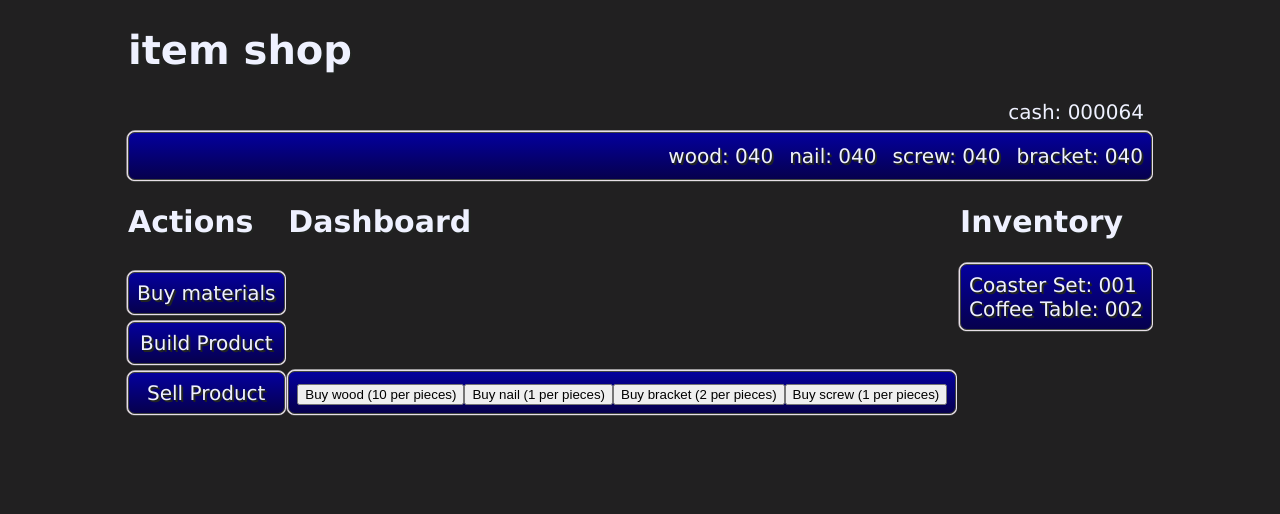
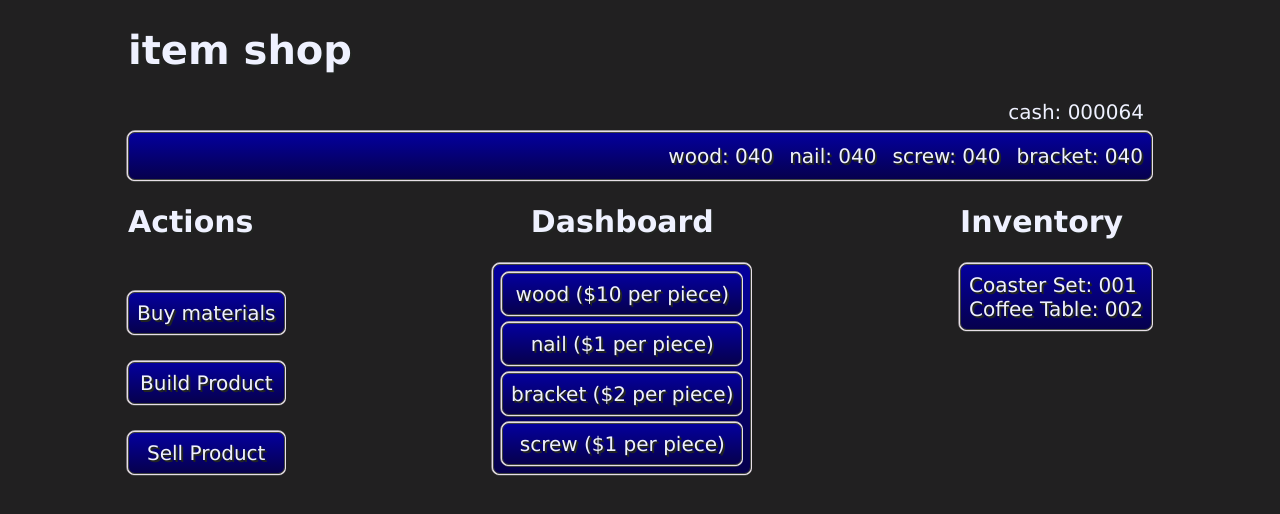
Before and after one commit to cwest9400/unitbuilder, a plain HTML site: page index.html in a window 1280 px wide. Both pictures are taken after a click on the button "Buy materials". Drawn offline with Linux system fonts and the light colour scheme.

Commit message:
styling secondary menu

```diff
--- a/main.js
+++ b/main.js
@@ -34,25 +34,25 @@ let materials = [
         name: "wood",
         quantity: 050,
         price: 10.00,
-        uom: "pieces",
+        uom: "piece",
     },
     {
         name: "nail",
         quantity: 050,
         price: 1.00,
-        uom: "pieces",
+        uom: "piece",
     },
     {
         name: "bracket",
         quantity: 050,
         price: 2.00,
-        uom: "pieces",
+        uom: "piece",
     },
     {
         name: "screw",
         quantity: 050,
         price: 1.00,
-        uom: "pieces",
+        uom: "piece",
     },
 ];
 
@@ -195,7 +195,8 @@ document.getElementById("actionBuy").addEventListener("click", function() {
 
         //create button for each material
         let materialButton = document.createElement("button");
-        materialButton.textContent = `Buy ${material.name} (${material.price} per ${material.uom})`;
+        materialButton.classList.add("secondaryMenuButton")
+        materialButton.textContent = `${material.name} ($${material.price} per ${material.uom})`;
 
         //eventlistener to the material button to call buy() function
         materialButton.addEventListener("click", function() {
--- a/style.css
+++ b/style.css
@@ -144,14 +144,18 @@ body {
 
 }
 .dashboard {
-    gap: 8px;
+
     display: flex;
     flex-direction: column;
-    justify-content: space-between;
+    justify-content: flex-start;
+    align-items: center;
 }
 .secondaryMenu {
     padding: 8px;
   /* margin-top: 8px; */
+  display: flex;
+  flex-direction: column;
+  gap: 8px;
 
 
   border: solid 1px #424542;
@@ -182,3 +186,36 @@ body {
   font-size: 20px;
   font-weight: normal;
 }
+
+.secondaryMenuButton {
+    padding: 8px;
+
+    border: solid 1px #424542;
+    box-shadow: 1px 1px #e7dfe7, -1px -1px #e7dfe7, 1px -1px #e7dfe7,
+      -1px 1px #e7dfe7, 0 -2px #9c9a9c, -2px 0 #7b757b, 0 2px #424542;
+    background: #04009d;
+    background: -moz-linear-gradient(top, #04009d 0%, #06004d 100%);
+    background: -webkit-gradient(
+      linear,
+      left top,
+      left bottom,
+      color-stop(0%, #04009d),
+      color-stop(100%, #06004d)
+    );
+    background: -webkit-linear-gradient(top, #04009d 0%, #06004d 100%);
+    background: -o-linear-gradient(top, #04009d 0%, #06004d 100%);
+    background: -ms-linear-gradient(top, #04009d 0%, #06004d 100%);
+    background: linear-gradient(to bottom, #04009d 0%, #06004d 100%);
+    filter: progid:DXImageTransform.Microsoft.gradient( startColorstr='#04009d', endColorstr='#06004d',GradientType=0 );
+
+    -webkit-border-radius: 7px;
+    -moz-border-radius: 7px;
+    border-radius: 7px;
+
+    color: #eff1ff;
+    text-shadow: 2px 2px #212421, 1px 1px #212021;
+    font-family: Verdana, sans-serif;
+    font-size: 20px;
+    font-weight: normal;
+
+}
```
